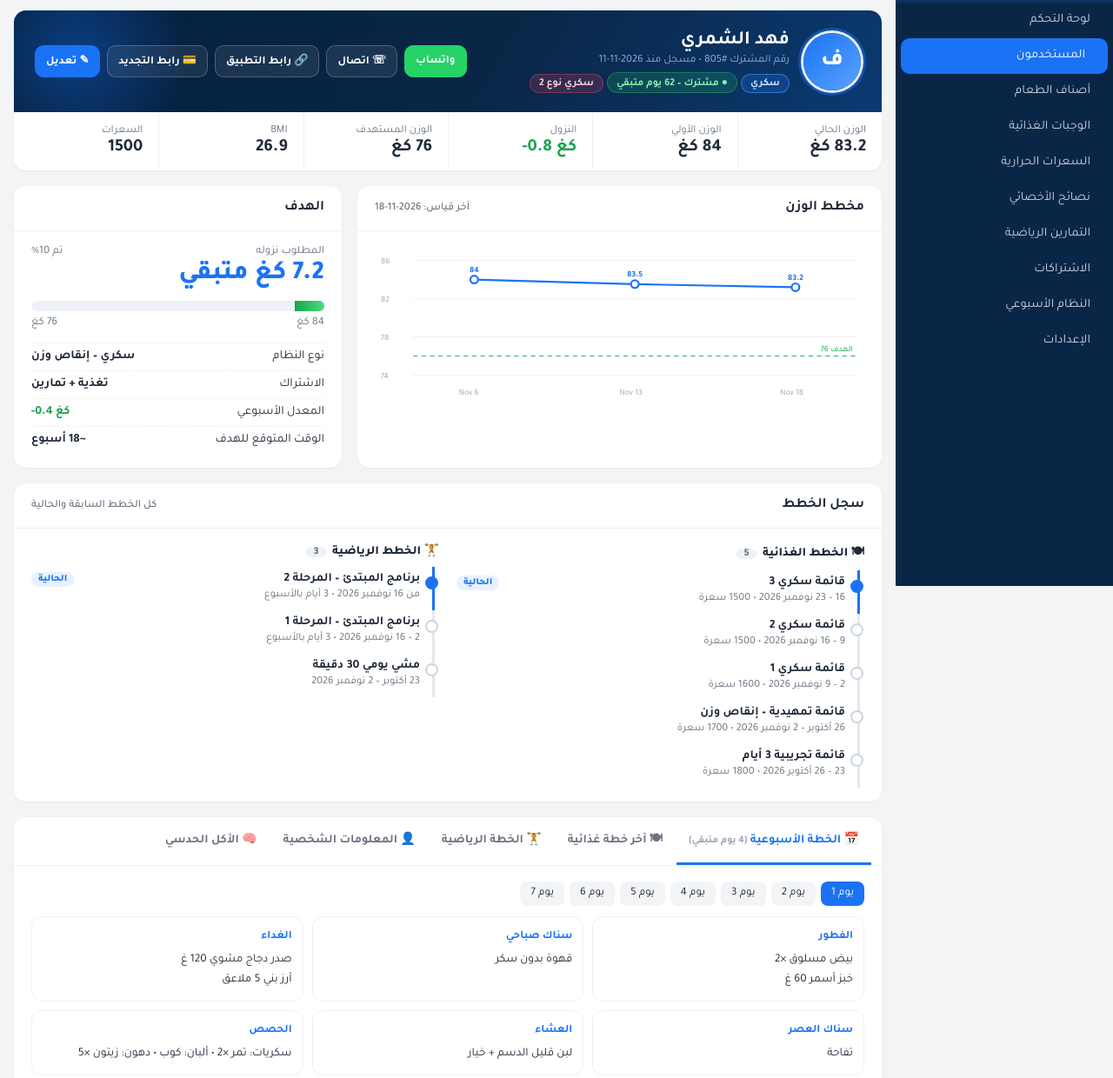
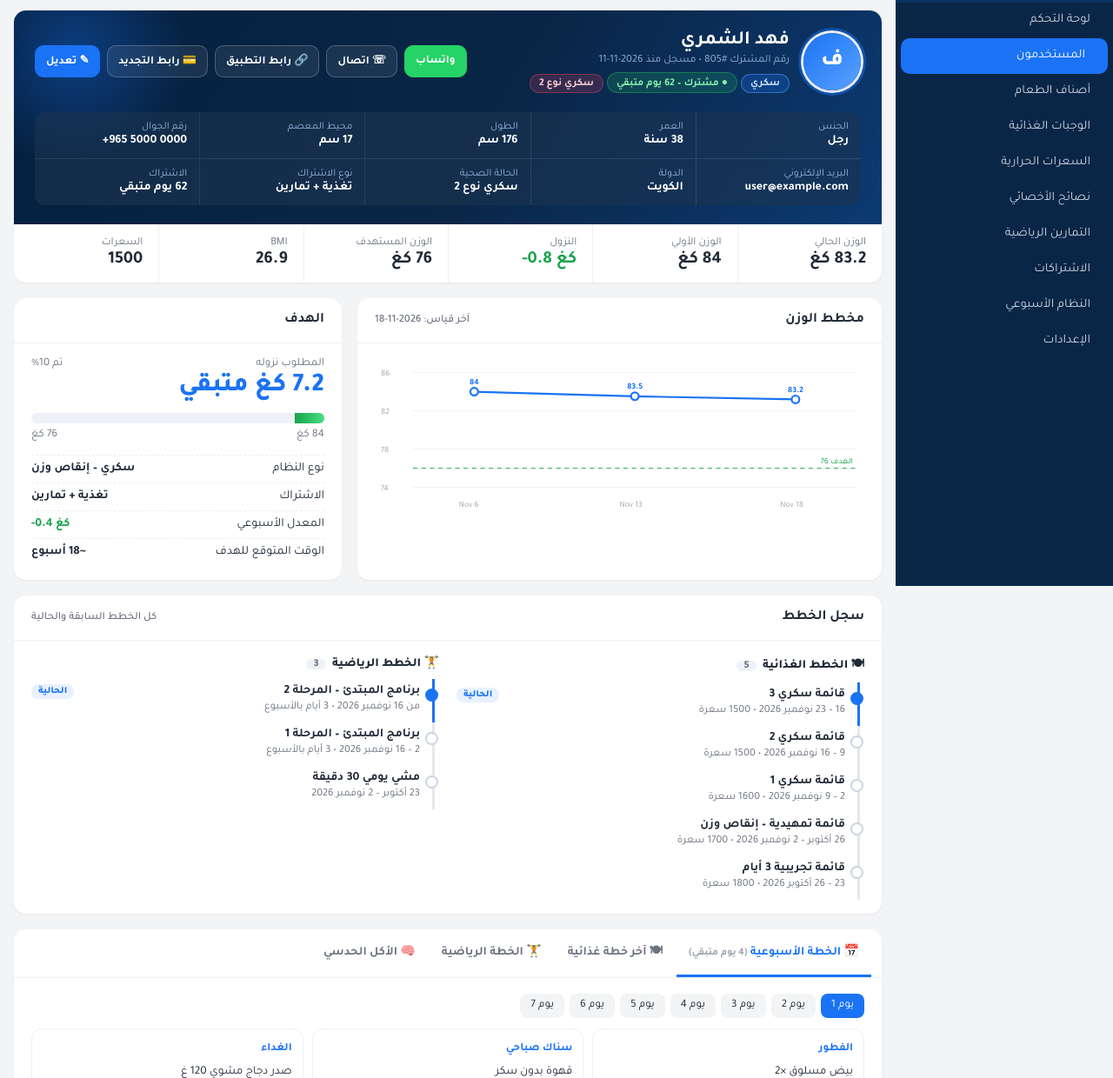
Before and after one commit to clubdi3t-del/dietclub, a plain HTML site: page landing/admin-profile-preview.html in a window 1280 px wide. Shown: the part 126-1366 px from the top of the page at 87% size. Drawn offline with Linux system fonts and the light colour scheme.

Commit message:
Move all personal info into the admin profile header
Co-Authored-By: Claude Opus 5.5 <noreply@anthropic.com>
Claude-Session: https://claude.ai/code/session_01H45cxA9TENgUnjwFuvAPmQ

```diff
--- a/landing/admin-profile-preview.html
+++ b/landing/admin-profile-preview.html
@@ -44,6 +44,9 @@ iframe{width:100%;border:0;display:block;border-radius:14px}
 .hi.cur{border-color:#1a73f5}.hi.cur:before{background:#1a73f5;border-color:#1a73f5}
 @media(max-width:1000px){.hist{grid-template-columns:1fr}}
 .nt{display:grid;gap:10px}.nn{background:#f8fafc;border-right:3px solid #1a73f5;border-radius:10px;padding:10px 14px}.nn b{font-size:13.5px}.nn small{color:#9ca3af;font-size:12px;margin-right:8px}.nn p{margin:4px 0 0;font-size:14px;line-height:1.7}
+.pinfo{flex-basis:100%;display:grid;grid-template-columns:repeat(5,1fr);gap:1px;background:rgba(255,255,255,.12);border-radius:12px;overflow:hidden;margin-top:6px}
+.pinfo div{background:rgba(4,32,63,.55);padding:10px 14px}.pinfo small{display:block;color:#93b4dc;font-size:12px}.pinfo b{font-size:14px;color:#fff;word-break:break-all}
+@media(max-width:1000px){.pinfo{grid-template-columns:repeat(2,1fr)}}
 .tabs2{display:flex;gap:2px;padding:0 12px;border-bottom:1px solid #f0f0f0;overflow-x:auto}.tabs2 button{border:0;background:none;font:inherit;font-weight:700;font-size:14px;padding:14px 14px;color:#6b7280;border-bottom:3px solid transparent;cursor:pointer;white-space:nowrap}.tabs2 button.on{color:#1a73f5;border-color:#1a73f5}
 .pane{display:none;padding:18px 20px}.pane.on{display:block}
 .days{display:flex;gap:6px;margin-bottom:12px}.days span{padding:6px 12px;border-radius:8px;background:#f3f4f6;font-size:13px;cursor:pointer}.days span.on{background:#1a73f5;color:#fff}
@@ -61,7 +64,8 @@ iframe{width:100%;border:0;display:block;border-radius:14px}
 
 <div class="pc"><div class="hdr"><div class="av">ف</div><div><h1>فهد الشمري</h1><small class="id">رقم المشترك #805 • مسجل منذ 2026-11-11</small>
   <span class="tg tb1">سكري</span><span class="tg tg2">● مشترك – 62 يوم متبقي</span><span class="tg tr">سكري نوع 2</span></div>
-  <div class="acts"><a class="wa" href="#">واتساب</a><a href="#">☏ اتصال</a><a href="#">🔗 رابط التطبيق</a><a href="#">💳 رابط التجديد</a><a class="pr" href="#">✎ تعديل</a></div></div>
+  <div class="acts"><a class="wa" href="#">واتساب</a><a href="#">☏ اتصال</a><a href="#">🔗 رابط التطبيق</a><a href="#">💳 رابط التجديد</a><a class="pr" href="#">✎ تعديل</a></div>
+ <div class="pinfo"><div><small>الجنس</small><b>رجل</b></div><div><small>العمر</small><b>38 سنة</b></div><div><small>الطول</small><b>176 سم</b></div><div><small>محيط المعصم</small><b>17 سم</b></div><div><small>رقم الجوال</small><b dir="ltr">+965 5000 0000</b></div><div><small>البريد الإلكتروني</small><b>user@example.com</b></div><div><small>الدولة</small><b>الكويت</b></div><div><small>الحالة الصحية</small><b>سكري نوع 2</b></div><div><small>نوع الاشتراك</small><b>تغذية + تمارين</b></div><div><small>الاشتراك</small><b>62 يوم متبقي</b></div></div></div>
  <div class="kpis"><div><small>الوزن الحالي</small><b>83.2 كغ</b></div><div><small>الوزن الأولي</small><b>84 كغ</b></div><div><small>النزول</small><b class="dn2" dir="ltr">-0.8 كغ</b></div><div><small>الوزن المستهدف</small><b>76 كغ</b></div><div><small>BMI</small><b>26.9</b></div><div><small>السعرات</small><b>1500</b></div></div></div>
 
 <div class="g2">
@@ -91,12 +95,11 @@ iframe{width:100%;border:0;display:block;border-radius:14px}
 </div></div>
 
 <div class="pc"><div class="tabs2" id="tabs">
- <button data-p="w" class="on">📅 الخطة الأسبوعية <small style="color:#9ca3af">(4 يوم متبقي)</small></button><button data-p="m">🍽 آخر خطة غذائية</button><button data-p="e">🏋️ الخطة الرياضية</button><button data-p="i">👤 المعلومات الشخصية</button><button data-p="h">🧠 الأكل الحدسي</button></div>
+ <button data-p="w" class="on">📅 الخطة الأسبوعية <small style="color:#9ca3af">(4 يوم متبقي)</small></button><button data-p="m">🍽 آخر خطة غذائية</button><button data-p="e">🏋️ الخطة الرياضية</button><button data-p="h">🧠 الأكل الحدسي</button></div>
  <div class="pane on" id="p-w"><div class="days"><span class="on">يوم 1</span><span>يوم 2</span><span>يوم 3</span><span>يوم 4</span><span>يوم 5</span><span>يوم 6</span><span>يوم 7</span></div>
   <div class="meals"><div class="meal"><b>الفطور</b>بيض مسلوق ×2<br>خبز أسمر 60 غ</div><div class="meal"><b>سناك صباحي</b>قهوة بدون سكر</div><div class="meal"><b>الغداء</b>صدر دجاج مشوي 120 غ<br>أرز بني 5 ملاعق</div><div class="meal"><b>سناك العصر</b>تفاحة</div><div class="meal"><b>العشاء</b>لبن قليل الدسم + خيار</div><div class="meal"><b>الحصص</b>سكريات: تمر ×2 • ألبان: كوب • دهون: زيتون ×5</div></div></div>
  <div class="pane" id="p-m"><div class="info"><div><small>عنوان الخطة</small><b>قائمة سكري 3</b></div><div><small>التاريخ</small><b>16 – 23 نوفمبر 2026</b></div><div><small>السعرات</small><b>1500</b></div><div><small>آخر وزن</small><b>83.2 كغ</b></div></div></div>
  <div class="pane" id="p-e"><div class="ex"><div>قرفصاء مبتدئ<small>4 مجموعات • 13 تكرار</small></div><div>تمرين المسند الإسفنجي<small>3 مجموعات • 14 تكرار</small></div><div>رفع قدم ويد<small>4 مجموعات • 12 تكرار</small></div></div></div>
- <div class="pane" id="p-i"><div class="info"><div><small>الجنس</small><b>رجل</b></div><div><small>العمر</small><b>38</b></div><div><small>الطول</small><b>176 سم</b></div><div><small>محيط المعصم</small><b>17 سم</b></div><div><small>رقم الجوال</small><b>+965 5000 0000</b></div><div><small>البريد</small><b>user@example.com</b></div><div><small>الحالة الصحية</small><b>سكري نوع 2</b></div><div><small>نوع الاشتراك</small><b>تغذية + تمارين</b></div></div></div>
  <div class="pane" id="p-h" style="padding:0"><iframe id="ibox" data-src="admin-intuitive.html?view=box&user=2&open=1" style="height:700px" title="الأكل الحدسي"></iframe></div>
 </div>
 <div class="pc"><h3>📝 ملاحظات الأداء <small>تظهر دائماً</small></h3><div class="bd">
```
